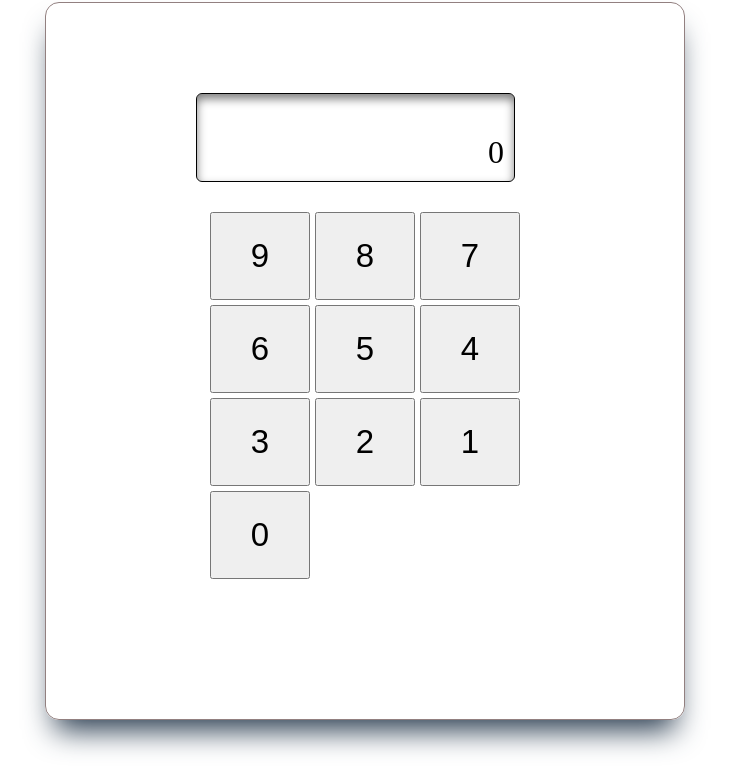
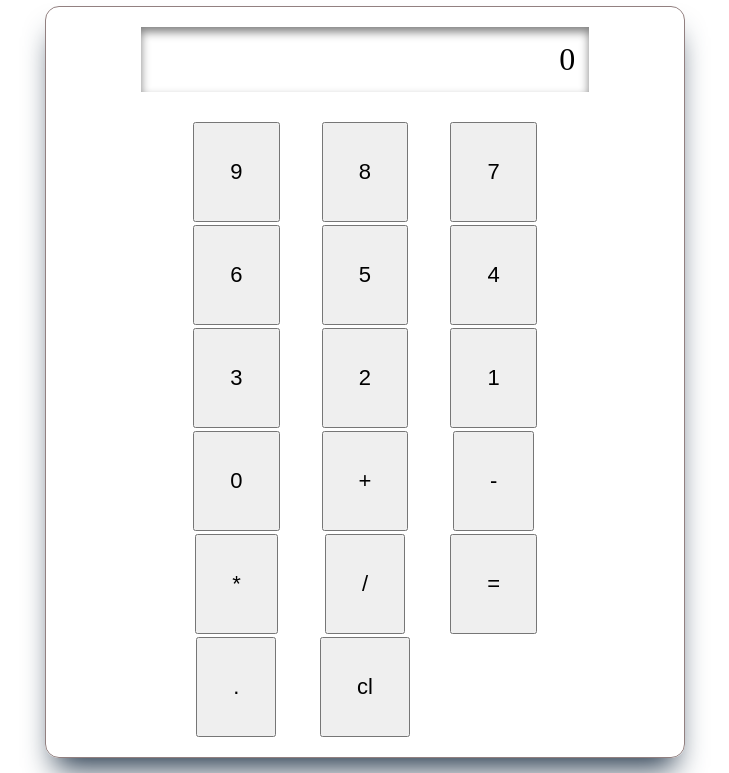
Before and after one commit to Ataf90/calculatrice, a plain HTML site: page index.html in a window 1280 px wide. Shown: the part 48-821 px from the top of the page, without its empty margins (275-1004 px from the left). Drawn offline with Linux system fonts and the light colour scheme.

Commit message:
modifier my JS 2 dispaly my screen

```diff
--- a/assests/js/script.js
+++ b/assests/js/script.js
@@ -1,9 +1,8 @@
-let signes = ["-","+","*","/"]
+let signes = ["+", "-", "*", "/"];
 
 let main = document.createElement("main");
+document.body.appendChild(main);
 
-document.body.appendChild(main);
- console.log(main);
 //-----------------------Calculatrice ----------
 let calculatrice = document.createElement("div");
 main.appendChild(calculatrice);
@@ -11,7 +10,7 @@ document.body.appendChild(main);
 // ----------------------Ecran ----------------
 let calcEcran = document.createElement("div");
 calcEcran.innerText = "0";
-        calcEcran.classList.add("clac-ecran");
+calcEcran.classList.add("calc-ecran");
 calculatrice.appendChild(calcEcran);
 // ----------------------Clavier --------------
 let clavier = document.createElement("div");
@@ -22,12 +21,37 @@ document.body.appendChild(main);
   let clavierCiffres = document.createElement("button");
   clavierCiffres.innerText = index;
   clavierCiffres.classList.add("btn-num");
+  clavierCiffres.setAttribute("id", "btn-all");
   clavier.appendChild(clavierCiffres);
 }
-// --------- crée ma signes operateur
-            for (let index = 0; index <=3; index++) {
-            let  singes = document.createElement("button");
-                 singes.innerText= singes[index];
-                 signes.classList.add("signes");
-                 clavier.appendChild(singes);
+// --------- crée mes signes operateur ------------
+for (let index = 0; index <= 3; index++) {
+  let signesClav = document.createElement("button");
+  signesClav.innerText = signes[index];
+  signesClav.classList.add("btn-singes");
+
+  clavier.appendChild(signesClav);
 }
+//-----------crée mon sgine égale------------------------
+let egale = document.createElement("button");
+egale.innerText = "=";
+egale.classList.add("btn-egale");
+clavier.appendChild(egale);
+//------------- crée sgine -point----------------------------
+let point = document.createElement("button");
+point.innerText = ".";
+point.classList.add("btn-point");
+clavier.appendChild(point);
+//-------------- crée mon point------------------------------
+let suprimer = document.createElement("button");
+suprimer.innerText = "cl";
+suprimer.classList.add("btn-suprim");
+clavier.appendChild(suprimer);
+//------------------crée fonction pour apparaitre les numéro --------------
+let mesBtn = document.querySelectorAll("button");
+for (let index = 0; index <= mesBtn.length; index++) {
+  mesBtn[index].addEventListener("click", (eventClick) => {
+    document.querySelector("calc-ecran").innerText +=
+      eventClick.target.innerText;
+  });
+}
--- a/assests/style/style.css
+++ b/assests/style/style.css
@@ -1,57 +1,62 @@
 * {
   box-sizing: border-box;
-  margin: 0;
   padding: 0;
+  margin: 0 auto;
+  /* border: 1px solid red ; */
 }
-body {
-  display: flex;
-  justify-content: center;
-}
+
 main {
-  margin: 50px;
-  padding-top: 90px;
-  padding-bottom: 140px;
+  margin: 15px auto;
+  padding: 10px;
+  width: 50%;
   border: 1px solid rgb(146, 128, 128);
-  width: 50%;
   border-radius: 14px;
   box-shadow: rgb(38, 57, 77) 0px 20px 30px -10px;
 }
-/* .calculatrice {
-  padding: 66px;
-  border: 1p solid black;
-  margin: 60px;
-} */
-.clac-ecran {
+.calculatrice {
   padding: 10px;
-  border-radius: 6px;
-  width: 50%;
-  margin-left: 150px;
-  padding-top: 40px;
-  height: 20%;
-  border: 1px solid;
+  display: flex;
+  flex-direction: column;
+  justify-content: center;
+}
+h2 {
+  margin-top: 5px;
+  text-align: center;
+  font-size: 30px;
+}
+.calc-ecran {
+  padding: 14px;
+  width: 75%;
   text-align: right;
   font-size: xx-large;
   box-shadow: inset 0px 5px 10px 0px rgba(0, 0, 0, 0.5);
 }
 .clavier {
+  width: 100%;
   margin-top: 30px;
   display: grid;
   justify-content: center;
   align-content: center;
-  grid-template-columns: repeat(3, 100px);
-  gap: 5px;
+  grid-template-columns: repeat(3, 21%);
+  gap: 3px;
 }
 
 button {
   /* box-shadow: inset 0px 5px 10px 0px rgba(0, 0, 0, 0.5); */
-  font-size: 33px;
+  font-size: 22px;
   cursor: pointer;
+  padding: 35px;
+  align-items: center;
 }
 button:active {
   box-shadow: inset 0px 5px 10px 0px rgba(0, 0, 0, 0.5);
 }
 .btn-num {
-  padding: 23px;
+  padding: 35px;
   align-items: center;
+}
 
+.btn-singes {
+  padding: 35px;
+  align-items: center;
 }
--- a/index.html
+++ b/index.html
@@ -11,7 +11,7 @@
 </head>
 
 <body>
-
+    <h2>Calculatrice</h2>
 </body>
 
 </html>
```
Lines whose indentation alone changed are shown as unchanged.
